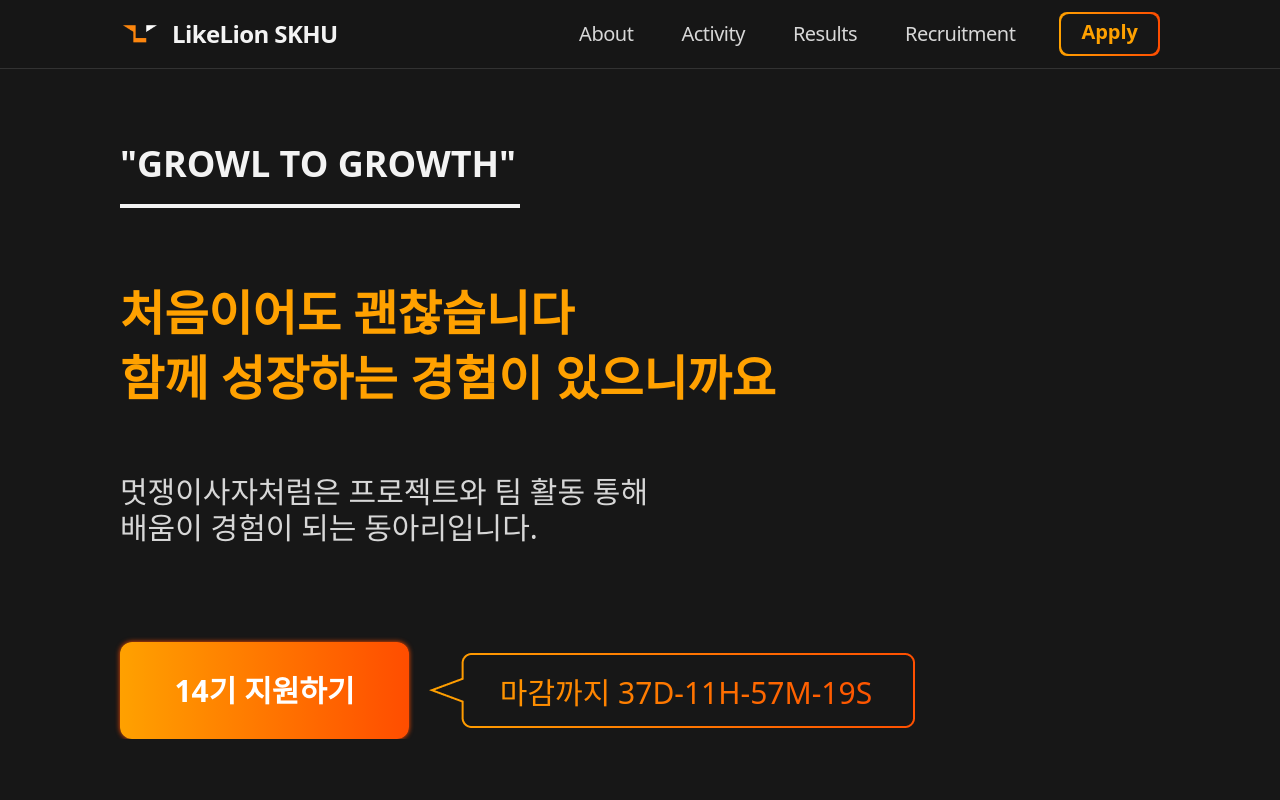
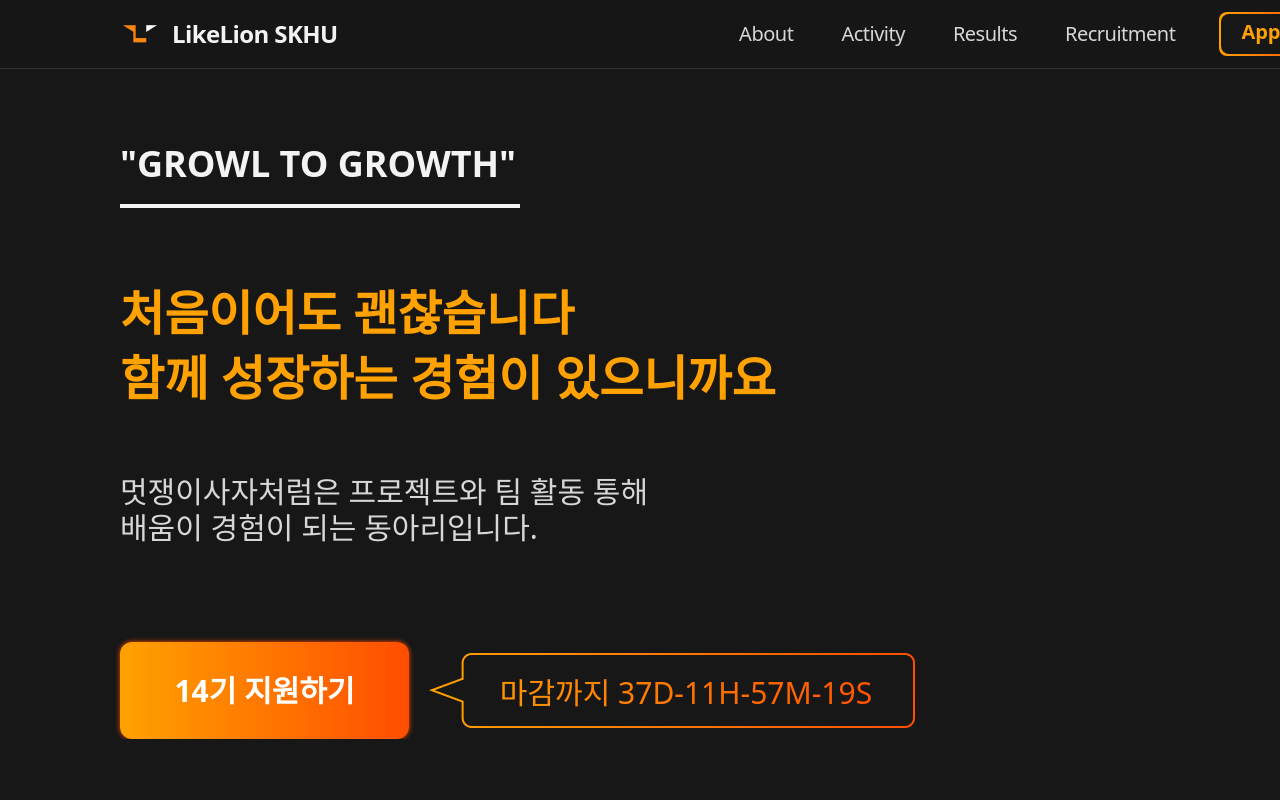
Before and after one commit to LikeLion-14th-SKHU/LikeLion-14th-Recruiting, a React (Vite) app: page / in a window 1280 px wide. Shown: the top 800 px of the page. Built offline with nearby package versions, Linux system fonts and the light colour scheme; a web font is replaced by a local one.

Commit message:
Refactor: Header width 수정

```diff
--- a/src/components/Header.jsx
+++ b/src/components/Header.jsx
@@ -61,7 +61,7 @@ function Header() {
   return (
     <>
       {/* 데스크탑 헤더 */}
-      <header className="sticky top-0 z-100 w-full mx-auto border-b border-[#323232] bg-primary-bg/50 backdrop-blur-xl">
+      <header className="sticky top-0 z-100 w-360 mx-auto border-b border-[#323232] bg-primary-bg/50 backdrop-blur-xl">
         <div className="mx-auto flex max-w-360 items-center justify-between md:px-30 px-4.5 py-3">
           <NavLink to="/" className="flex items-center gap-3">
             <img
```
